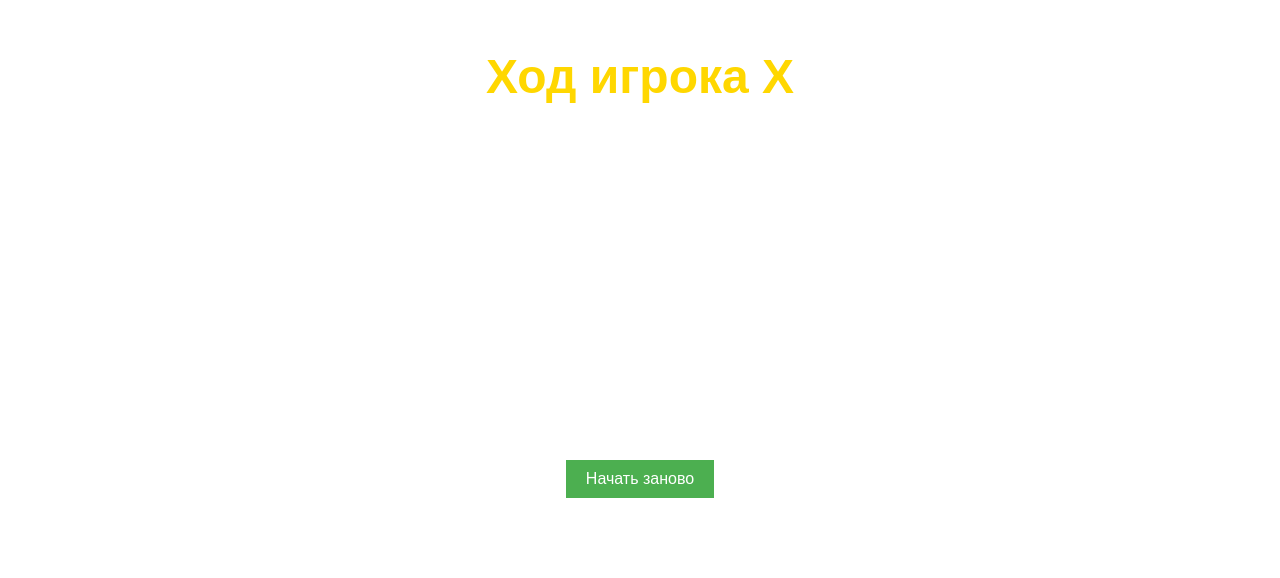
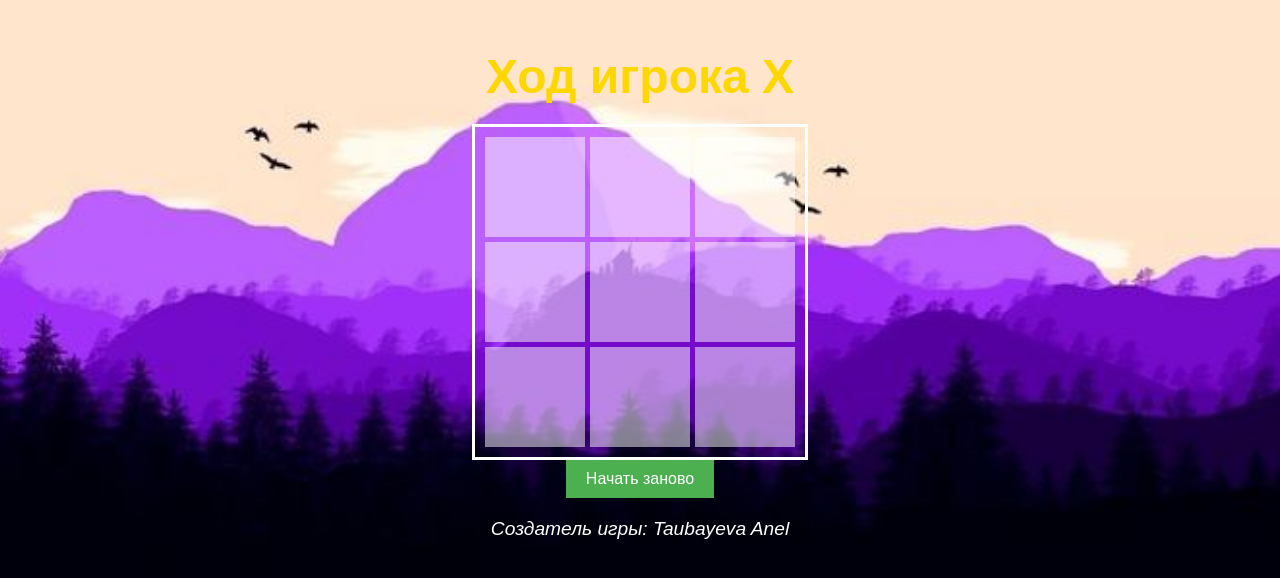
Before and after one commit to Taubayeva/proect, a plain HTML site: page index.html in a window 1280 px wide. Shown: the part 106-684 px from the top of the page. Drawn offline with Linux system fonts and the light colour scheme.

Commit message:
Update index.html

```diff
--- a/index.html
+++ b/index.html
@@ -8,7 +8,7 @@
         /* Стиль для body, чтобы установить фоновое изображение */
         body {
             font-family: Arial, sans-serif;
-            background: url('images/background.jpg') no-repeat center center fixed; /* Путь к изображению */
+            background: url('img/background.jpg') no-repeat center center fixed; /* Путь к изображению */
             background-size: cover; /* Убедитесь, что изображение заполняет весь экран */
             margin: 0;
             display: flex;
```
